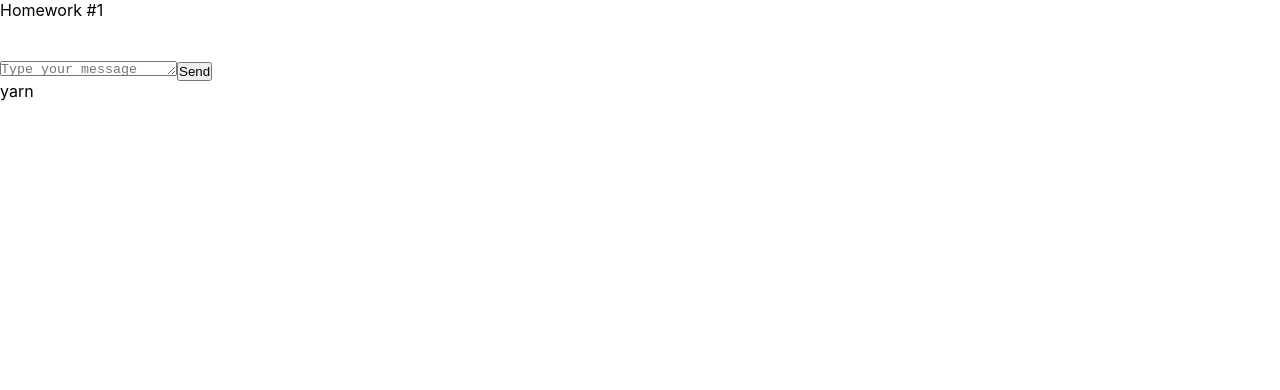
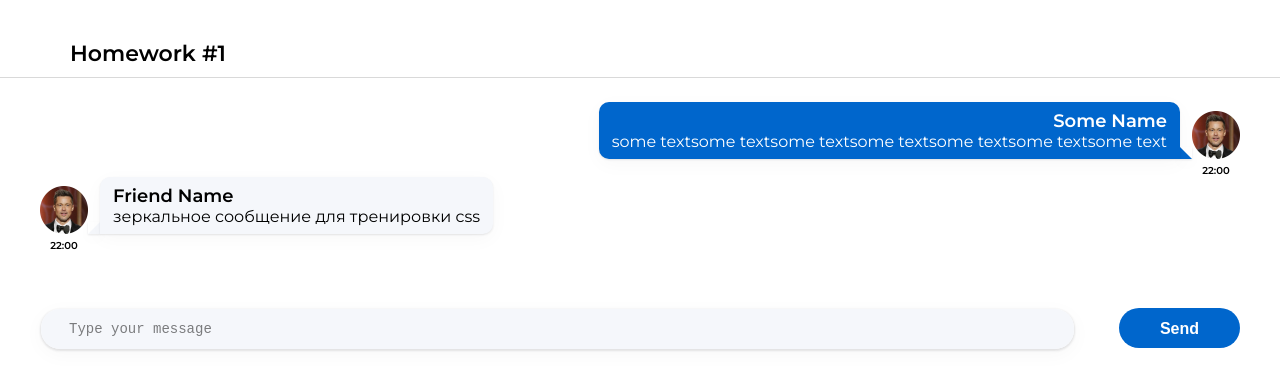
Before and after one commit to EvilNine/homework, a React (Create React App) app: page / in a window 1280 px wide. Shown: the top 390 px of the page. Built offline with nearby package versions, Linux system fonts and the light colour scheme.

Commit message:
create homework 1

```diff
--- a/package.json
+++ b/package.json
@@ -1,6 +1,6 @@
 {
   "name": "hws2",
-  "homepage": "http://IgnatZakalinsky.github.io/hws2",
+  "homepage": "https://github.com/EvilNine/homework",
   "version": "0.1.0",
   "private": true,
   "dependencies": {
--- a/src/index.tsx
+++ b/src/index.tsx
@@ -12,7 +12,7 @@ root.render(
         {/*для дз 10*/}
         <Provider store={store}>
             <App/>
-        </Provider>yarn
+        </Provider>
     </React.StrictMode>
 )
 
--- a/src/s1-main/App.module.css
+++ b/src/s1-main/App.module.css
@@ -1,11 +1,35 @@
+@import url("https://fonts.googleapis.com/css2?family=Montserrat:wght@400;600&display=swap");
+:root {
+    --dark:     #000000;
+    --white:    #ffffff;
+    --light:    #F5F7FB;
+    --gray:     #D9D9D9;
+    --blue:     #0066CC;
+
+    --message-px: .813rem;
+    --message-py: .5rem;
+
+
+}
 .App {
     --header_height: 60px;
+    font-family: 'Montserrat', sans-serif;
+    font-weight: 400;
 }
-
+.container {
+    width: 1180px;
+    margin: 0 auto;
+    padding: 0 1.25rem;
+}
 .hw {
-
+    width: 1200px;
+    margin: 0 auto;
 }
 
 .hwTitle {
-
+    font-weight: 600;
+    font-size: 1.375rem;
+    border-bottom: 1px solid var(--gray);
+    padding: 2.5rem 0 .625rem;
+    margin: 0 0 1.5rem;
 }
--- a/src/s2-homeworks/hw01/HW1.tsx
+++ b/src/s2-homeworks/hw01/HW1.tsx
@@ -6,7 +6,7 @@ import FriendMessage from './friend-message/FriendMessage'
 import avatar from './avatar.png'
 
 /*
-* 1 - описать тип MessageType
+* 1 - описать тип MessageType //DONE
 * 2 - описать тип MessagePropsType в файле Message.tsx
 * 3 - в файле Message.tsx отобразить приходящие данные
 * 4 - выполнить пункты 2, 3 в файле FriendMessage.tsx
@@ -14,7 +14,17 @@ import avatar from './avatar.png'
 * */
 
 // нужно создать правильный тип вместо any
-export type MessageType = any
+export type MessageType = {
+    id: number
+    user: {
+        avatar: string
+        name: string
+    }
+    message: {
+        text: string
+        time: string
+    }
+}
 
 // структуру объекта не менять
 export const message0: MessageType = {
@@ -43,7 +53,11 @@ export const friendMessage0: MessageType = {
 const HW1 = () => {
     return (
         <div id={'hw1'}>
-            <div className={s2.hwTitle}>Homework #1</div>
+            <div className={s2.hwTitle}>
+                <p className={s2.container}>
+                    Homework #1
+                </p>
+            </div>
             <div className={s2.hw}>
                 {/*проверка отображения (не менять)*/}
                 <div>
--- a/src/s2-homeworks/hw01/friend-message/FriendMessage.module.css
+++ b/src/s2-homeworks/hw01/friend-message/FriendMessage.module.css
@@ -1,31 +1,63 @@
 .friendMessage {
-
+    display: flex;
+    flex-wrap: wrap;
+    justify-content: start;
+    margin-bottom: 1.875rem;
 }
 
 .friendImageAndText {
-
+    display: flex;
+    align-items: end;
+    flex: 0 0 100%;
+    max-width: 100%;
 }
 
 .friendImageAndText img {
-
+    max-width: 3rem;
+    flex: 0 0 3rem;
 }
 
 .friendText {
-
+    background-color: var(--light);
+    border-radius: .625rem .625rem .625rem 0;
+    box-shadow: 0px 5px 20px rgba(29, 33, 38, 0.03), 0px 1px 2px rgba(29, 33, 38, 0.1);
+    color: var(--dark);
+    padding: var(--message-py) var(--message-px);
+    position: relative;
+    margin-left: .75rem;
+    max-width: 65%;
 }
 
 .friendText:after {
-
+    box-shadow: 0px 5px 20px rgba(29, 33, 38, 0.03), 0px 1px 2px rgba(29, 33, 38, 0.1);
+    content: '';
+    width: 0;
+    height: 0;
+    border-style: solid;
+    border-width: 0 0 .75rem .75rem;
+    border-color: transparent transparent var(--light) transparent;
+    position: absolute;
+    left: -.75rem;
+    bottom: 0;
+    z-index: -1;
 }
 
 .friendName {
-
+    font-size: 1.125rem;
+    font-weight: 600;
 }
 
 .friendMessageText {
-
+    font-size: 1rem;
+    font-family: 'Montserrat', sans-serif;
 }
 
 .friendTime {
-
+    justify-self: start;
+    flex: 0 0 3rem;
+    max-width: 3rem;
+    text-align: center;
+    font-size: .625rem;
+    font-weight: 600;
+    margin-top: .313rem;
 }
--- a/src/s2-homeworks/hw01/friend-message/FriendMessage.tsx
+++ b/src/s2-homeworks/hw01/friend-message/FriendMessage.tsx
@@ -2,45 +2,46 @@ import React from 'react'
 import s from './FriendMessage.module.css'
 
 // создать тип вместо any и отобразить приходящие данные
-const FriendMessage = (props: any) => {
+
+export type FriendMessageType = {
+    message: {
+        id: number;
+        user: {
+            avatar: string;
+            name: string;
+        };
+        message: {
+            text: string;
+            time: string;
+        }
+    };
+}
+
+const FriendMessage: React.FC<FriendMessageType> = (props) => {
+    const data = props.message;
+
     return (
-        <div
-            id={'hw1-friend-message-' + props.message.id}
-            className={s.friendMessage}
-        >
+        <div id={'hw1-friend-message-' + data.id}
+             className={s.friendMessage}>
             <div className={s.friendImageAndText}>
                 <img
-                    id={'hw1-friend-avatar-' + props.message.id}
-                    // создаёт студент
-
-                    //
-                />
+                    id={'hw1-friend-avatar-' + data.id}
+                    src={data.user.avatar}
+                    alt={data.user.name}/>
                 <div className={s.friendText}>
-                    <div
-                        id={'hw1-friend-name-' + props.message.id}
-                        className={s.friendName}
-                    >
-                        {/*создаёт студент*/}
-
-                        {/**/}
+                    <div id={'hw1-friend-name-' + data.id}
+                         className={s.friendName}>
+                        {data.user.name}
                     </div>
-                    <pre
-                        id={'hw1-friend-text-' + props.message.id}
-                        className={s.friendMessageText}
-                    >
-                        {/*создаёт студент*/}
-
-                        {/**/}
+                    <pre id={'hw1-friend-text-' + data.id}
+                         className={s.friendMessageText}>
+                        {data.message.text}
                     </pre>
                 </div>
             </div>
-            <div
-                id={'hw1-friend-time-' + props.message.id}
-                className={s.friendTime}
-            >
-                {/*создаёт студент*/}
-
-                {/**/}
+            <div id={'hw1-friend-time-' + data.id}
+                 className={s.friendTime}>
+                {data.message.time}
             </div>
         </div>
     )
--- a/src/s2-homeworks/hw01/message-sender/MessageSender.module.css
+++ b/src/s2-homeworks/hw01/message-sender/MessageSender.module.css
@@ -1,13 +1,55 @@
 .sendForm {
-
+    display: flex;
+    padding-top: 1.625rem;
 }
 
 .textarea {
-
+    background: var(--light);
+    box-shadow: 0px 5px 20px rgba(29, 33, 38, 0.03), 0px 1px 2px rgba(29, 33, 38, 0.1);
+    border-radius: 1.25rem;
+    background-clip: padding-box;
+    border: 1px solid transparent;
+    color: var(--dark);
+    display: block;
+    font-size: .875rem;
+    font-weight: 400;
+    line-height: 1.25;
+    padding: 0.75rem 1.75rem;
+    resize: none;
+    transition: color .4s cubic-bezier(.445,.05,.55,.95),
+                background-color .4s cubic-bezier(.445,.05,.55,.95),
+                border-color .4s cubic-bezier(.445,.05,.55,.95),
+                box-shadow .4s cubic-bezier(.445,.05,.55,.95),
+                outline-color .4s cubic-bezier(.445,.05,.55,.95);
+    width: 100%;
+    overflow: hidden;
+    outline-color: var(--light);
+}
+.textarea::placeholder {
+    color: var(--dark);
+    opacity: .5;
+}
+.textarea:focus {
+    outline-color: var(--gray);
 }
 
 .button {
-
+    background-color: var(--blue);
+    border: 1px solid transparent;
+    color: var(--white);
+    border-radius: 2.875rem;
+    display: inline-block;
+    font-size: 1rem;
+    font-weight: 600;
+    height: 2.5rem;
+    line-height: 1.25;
+    padding: 0.625rem 2.5rem;
+    text-align: center;
+    transition: color .4s cubic-bezier(.445,.05,.55,.95),background-color .4s cubic-bezier(.445,.05,.55,.95),border-color .4s cubic-bezier(.445,.05,.55,.95),box-shadow .4s cubic-bezier(.445,.05,.55,.95),-webkit-box-shadow .4s cubic-bezier(.445,.05,.55,.95);
+    user-select: none;
+    vertical-align: middle;
+    white-space: nowrap;
+    margin-left: 2.75rem;
 }
 
 .button:hover {
--- a/src/s2-homeworks/hw01/message/Message.module.css
+++ b/src/s2-homeworks/hw01/message/Message.module.css
@@ -1,31 +1,66 @@
 .message {
-
+    display: flex;
+    flex-wrap: wrap;
+    justify-content: end;
 }
 
 .imageAndText {
-
+    display: flex;
+    justify-content: end;
+    align-items: end;
+    flex: 0 0 100%;
+    max-width: 100%;
 }
 
 .imageAndText img {
-
+    max-width: 3rem;
+    flex: 0 0 3rem;
+    order: 2;
 }
 
 .text {
+    background-color: var(--blue);
+    border-radius: .625rem .625rem 0 .625rem;
+    box-shadow: 0px 5px 20px rgba(29, 33, 38, 0.03), 0px 1px 2px rgba(29, 33, 38, 0.1);
+    color: var(--white);
+    padding: var(--message-py) var(--message-px);
+    position: relative;
+    margin-right: .75rem;
+    max-width: 65%;
+    text-align: right;
 
 }
 
 .text:after {
-
+    box-shadow: 0px 5px 20px rgba(29, 33, 38, 0.03), 0px 1px 2px rgba(29, 33, 38, 0.1);
+    content: '';
+    width: 0;
+    height: 0;
+    border-style: solid;
+    border-width: .75rem 0 0 .75rem;
+    border-color: transparent transparent transparent var(--blue);
+    position: absolute;
+    right: -.75rem;
+    bottom: 0;
+    z-index: -1;
 }
 
 .name {
-
+    font-size: 1.125rem;
+    font-weight: 600;
 }
 
 .messageText {
-
+    font-size: 1rem;
+    font-family: 'Montserrat', sans-serif;
 }
 
 .time {
-
+    justify-self: end;
+    flex: 0 0 3rem;
+    max-width: 3rem;
+    text-align: center;
+    font-size: .625rem;
+    font-weight: 600;
+    margin-top: .313rem;
 }
--- a/src/s2-homeworks/hw01/message/Message.tsx
+++ b/src/s2-homeworks/hw01/message/Message.tsx
@@ -2,36 +2,41 @@ import React from 'react'
 import s from './Message.module.css'
 
 // нужно создать правильный тип вместо any
-export type MessagePropsType = any
+export type MessagePropsType = {
+    message: {
+        id: number
+        user: {
+            avatar: string;
+            name: string;
+        }
+        message: {
+            text: string;
+            time: string;
+            }
+        }
+}
+
 
 // нужно отобразить приходящие данные
-const Message = (props: MessagePropsType) => {
+const Message: React.FC<MessagePropsType> = (props) => {
+    const data = props.message;
     return (
-        <div id={'hw1-message-' + props.message.id} className={s.message}>
+        <div id={'hw1-message-' + data.id} className={s.message}>
             <div className={s.imageAndText}>
-                <img
-                    id={'hw1-avatar-' + props.message.id}
-                    // создаёт студент
-
-                    //
-                />
+                <img id={'hw1-avatar-' + data.id}
+                     src={data.user.avatar}
+                     alt={data.user.name}/>
                 <div className={s.text}>
-                    <div id={'hw1-name-' + props.message.id} className={s.name}>
-                        {/*создаёт студент*/}
-
-                        {/**/}
+                    <div id={'hw1-name-' + data.id} className={s.name}>
+                        {data.user.name}
                     </div>
-                    <pre id={'hw1-text-' + props.message.id} className={s.messageText}>
-                        {/*создаёт студент*/}
-
-                        {/**/}
+                    <pre id={'hw1-text-' + data.id} className={s.messageText}>
+                        {data.message.text}
                     </pre>
                 </div>
             </div>
-            <div id={'hw1-time-' + props.message.id} className={s.time}>
-                {/*создаёт студент*/}
-
-                {/**/}
+            <div id={'hw1-time-' + data.id} className={s.time}>
+                {data.message.time}
             </div>
         </div>
     )
```
Also changed, not shown: 1 other file (tests, documents, lock files or other folders).
